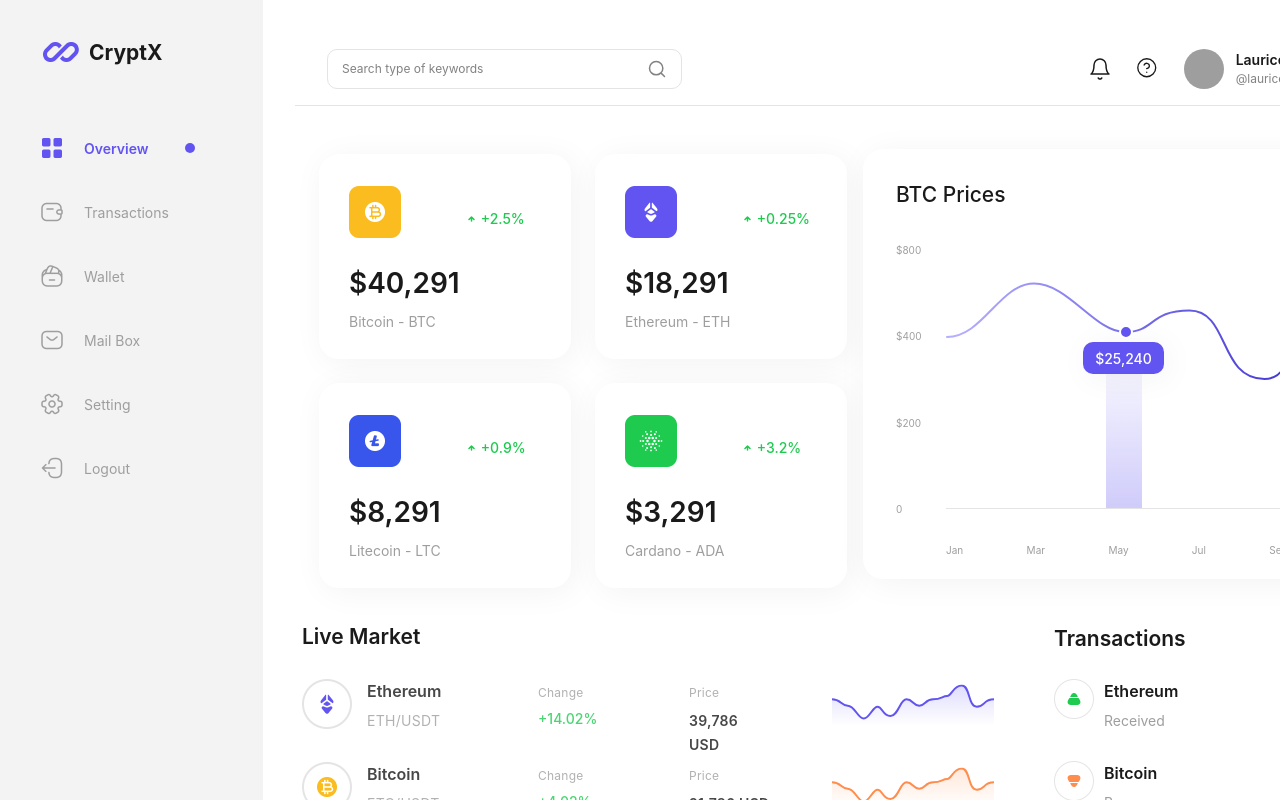
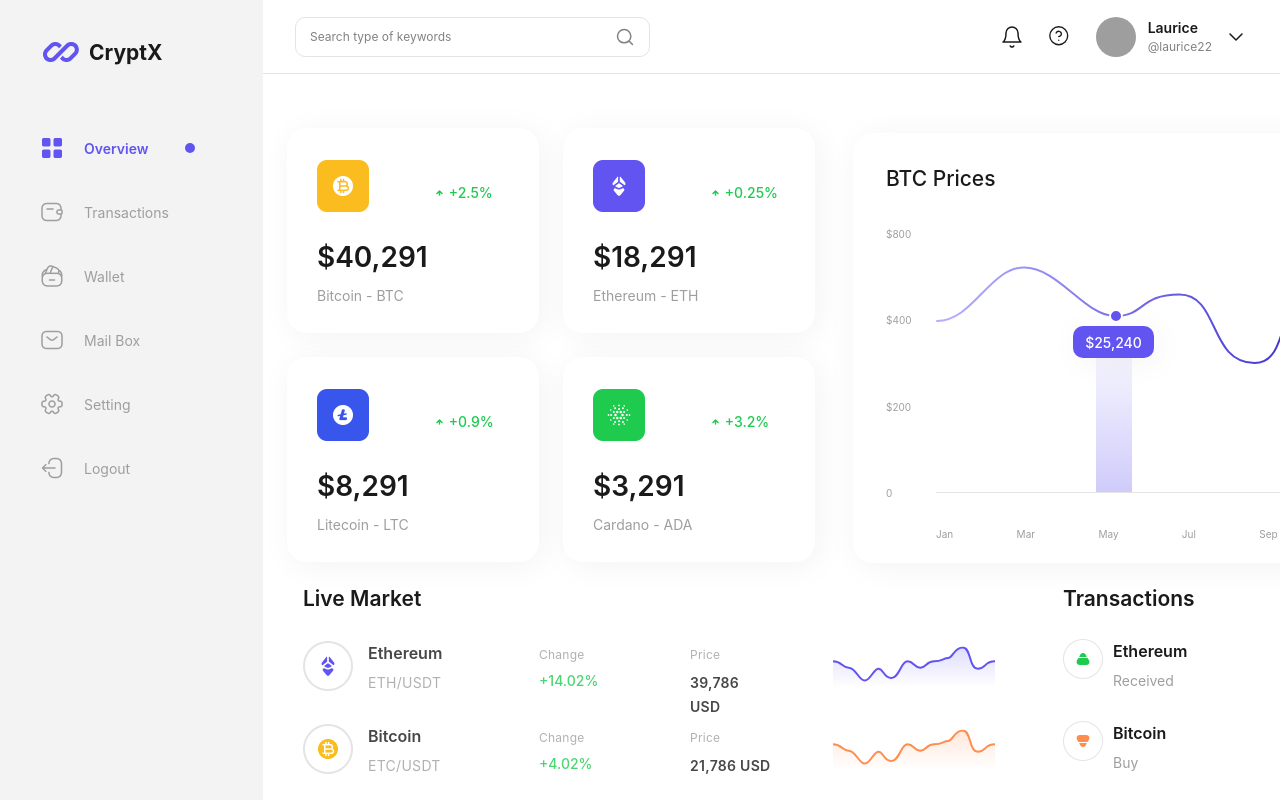
Before and after one commit to zandilemaleka/cryptx-dashboard, a React (Create React App) app: page / in a window 1280 px wide. Shown: the top 800 px of the page. Built offline with nearby package versions, Linux system fonts and the light colour scheme.

Commit message:
Updated the project

```diff
--- a/src/App.js
+++ b/src/App.js
@@ -5,16 +5,15 @@ import MainContent from "./components/layout/MainContent";
 
 function App() {
   return (
-    <div className="flex min-h-screen min-w-[1400px]">
+    <div className="min-h-screen">
       <Sidebar />
-      <div className="ml-[263px] flex-1 p-8">
+      <div className="ml-[263px]">
         <Header />
-<div className="pt-16">
-          <MainContent />
-        </div>
+        <MainContent />
       </div>
     </div>
   );
 }
 
+
 export default App;
--- a/src/components/layout/Header.jsx
+++ b/src/components/layout/Header.jsx
@@ -1,21 +1,18 @@
-// src/components/layout/Header.jsx
 const Header = () => {
   return (
-    <div className="relative w-full h-[73px]">
-
+    <div className="relative w-full h-[73px] z-30 bg-white">
       <div className="absolute w-full h-0 left-0 top-[73px] border-t border-[#E4E4E4]" />
 
-
-      <div className="flex items-center justify-between h-full px-8">
+      <div className="flex items-center justify-between h-full px-4 sm:px-6 md:px-8">
         {/* Search Bar */}
-        <div className="relative w-[355px] h-[40px]">
+        <div className="relative w-[280px] sm:w-[320px] md:w-[355px] h-[40px]">
           <div className="absolute w-full h-full border border-[#E4E4E4] rounded-[10px]" />
           <div className="absolute w-[172px] h-[18px] left-[15px] top-[11px] flex items-center">
             <span className="font-poppins font-normal text-[12px] leading-[18px] text-[#828282]">
               Search type of keywords
             </span>
           </div>
-          <div className="absolute w-[18px] h-[18px] left-[321px] top-[11px]">
+          <div className="absolute w-[18px] h-[18px] right-[15px] md:left-[321px] top-[11px]">
             <svg width="18" height="18" viewBox="0 0 18 18" fill="none">
               <path
                 d="M16.5 16.5L12.875 12.875M14.8333 8.16667C14.8333 11.8486 11.8486 14.8333 8.16667 14.8333C4.48477 14.8333 1.5 11.8486 1.5 8.16667C1.5 4.48477 4.48477 1.5 8.16667 1.5C11.8486 1.5 14.8333 4.48477 14.8333 8.16667Z"
@@ -28,8 +25,7 @@ const Header = () => {
           </div>
         </div>
 
-
-        <div className="flex items-center gap-6">
+        <div className="flex items-center gap-4 sm:gap-6">
           {/* Notification Icon */}
           <div className="w-[24px] h-[24px]">
             <svg width="24" height="24" viewBox="0 0 24 24" fill="none">
@@ -81,11 +77,10 @@ const Header = () => {
 
           {/* User Profile */}
           <div className="flex items-center gap-3">
-
             <div className="w-[40px] h-[40px] bg-[#9E9E9E] rounded-full" />
 
             {/* User Info */}
-            <div>
+            <div className="hidden sm:block">
               <p className="font-poppins font-semibold text-[14px] leading-[21px] text-[#1A1A1A]">
                 Laurice
               </p>
--- a/src/components/layout/MainContent.jsx
+++ b/src/components/layout/MainContent.jsx
@@ -1,11 +1,9 @@
-
 import React from "react";
 import MetricCard from "../ui/MetricCard";
 import ChartVisual from "../ui/ChartVisual";
 import { cryptoCards, btcChartData } from "../../data/chartStaticData";
 import TransactionTable from "../ui/TransactionTable";
 import LiveMarket from "../ui/LiveMarket";
-
 
 import bitcoinIcon from "../../assets/bitcoin.png";
 import ethereumIcon from "../../assets/ethereum.png";
@@ -21,9 +19,10 @@ const MainContent = () => {
   };
 
   return (
+    <div className="relative z-0">
       <div className="flex p-6 gap-6 pt-[40px]">
         {/* Cards grid */}
-      <div className="grid grid-cols-2 gap-6 mt-[-55px]">
+        <div className="grid grid-cols-2 gap-6 mt-[15px]">
           {cryptoCards.map((card) => (
             <MetricCard
               key={card.id}
@@ -42,8 +41,8 @@ const MainContent = () => {
         <TransactionTable />
         <LiveMarket />
       </div>
+    </div>
   );
-
 };
 
 export default MainContent;
--- a/src/components/layout/Sidebar.jsx
+++ b/src/components/layout/Sidebar.jsx
@@ -18,7 +18,8 @@ const Sidebar = () => {
   ];
 
   return (
-    <div className="absolute w-[263px] h-[1025px] left-0 top-0 bg-[#F3F3F3]">
+    <div className="flex">
+      <div className="fixed md:absolute w-[263px] h-screen md:h-[1025px] left-0 top-0 bg-[#F3F3F3] z-10">
         <div className="absolute w-[170px] h-[41px] left-[40px] top-[32px]">
           <img
             src={logoIcon}
@@ -30,7 +31,6 @@ const Sidebar = () => {
             CryptX
           </div>
         </div>
-
         <div className="absolute w-[166px] h-[416px] left-[40px] top-[136px] flex flex-col items-start gap-8">
           {menuItems.map((item) => (
             <div
@@ -60,6 +60,7 @@ const Sidebar = () => {
           ))}
         </div>
       </div>
+    </div>
   );
 };
 
--- a/src/components/ui/ChartVisual.jsx
+++ b/src/components/ui/ChartVisual.jsx
@@ -2,7 +2,7 @@ import React from "react";
 
 const ChartVisual = ({ title, currentPrice, labels, yAxisLabels }) => {
   return (
-    <div className="absolute w-[534px] h-[430px] top-[149px] left-[863px] bg-white shadow-[4px_4px_33px_rgba(0,0,0,0.05)] rounded-[20px]">
+    <div className="absolute w-[534px] h-[430px] top-[60px] left-[590px] bg-white shadow-[4px_4px_33px_rgba(0,0,0,0.05)] rounded-[20px]">
       <div className="absolute w-[110px] h-[32px] left-[33px] top-[30px]">
         <span className="font-poppins font-medium text-[21px] leading-[32px] text-[#1A1A1A]">
           {title}
--- a/src/components/ui/LiveMarket.jsx
+++ b/src/components/ui/LiveMarket.jsx
@@ -7,7 +7,6 @@ import logoc from "../../assets/logoc.png";
 import { liveMarket } from "../../data/chartStaticData";
 
 const LiveMarket = () => {
-
   const marketData = liveMarket.map((item, index) => {
     const icons = [logoe, logob, logol, logoc];
     const chartColors = ["#6154F0", "#FF8D4D", "#3B82F6", "#10B981"];
@@ -25,7 +24,7 @@ const LiveMarket = () => {
   });
 
   return (
-    <div className="absolute w-[692px] h-[358px] left-[302px] top-[621px]">
+    <div className="absolute w-[692px] h-[358px] left-[40px] top-[510px]">
       <div className="absolute w-[121px] h-[32px] left-0 top-0">
         <h2 className="font-poppins font-semibold text-[21px] leading-[32px] text-[#1A1A1A]">
           Live Market
--- a/src/components/ui/MetricCard.jsx
+++ b/src/components/ui/MetricCard.jsx
@@ -1,4 +1,3 @@
-
 import React from "react";
 
 const MetricCard = ({ name, symbol, price, change, icon }) => {
--- a/src/components/ui/TransactionTable.jsx
+++ b/src/components/ui/TransactionTable.jsx
@@ -15,7 +15,7 @@ const TransactionTable = () => {
   };
 
   return (
-    <div className="absolute w-[320px] h-[352px] left-[1054px] top-[623px]">
+    <div className="absolute w-[320px] h-[352px] left-[800px] top-[510px]">
       <div className="absolute w-[140px] h-[32px] left-0 top-0">
         <h2 className="font-poppins font-semibold text-[21px] leading-[32px] text-[#1A1A1A]">
           Transactions
--- a/tailwind.config.js
+++ b/tailwind.config.js
@@ -3,7 +3,16 @@
 module.exports = {
   content: ["./src/**/*.{js,jsx,ts,tsx}"],
   theme: {
-    extend: {},
+    extend: {
+      screens: {
+        xs: "375px",
+        sm: "640px",
+        md: "768px",
+        lg: "1024px",
+        xl: "1280px",
+        "2xl": "1440px",
+      },
+    },
   },
   plugins: [],
 };
```
Lines whose indentation alone changed are shown as unchanged.
